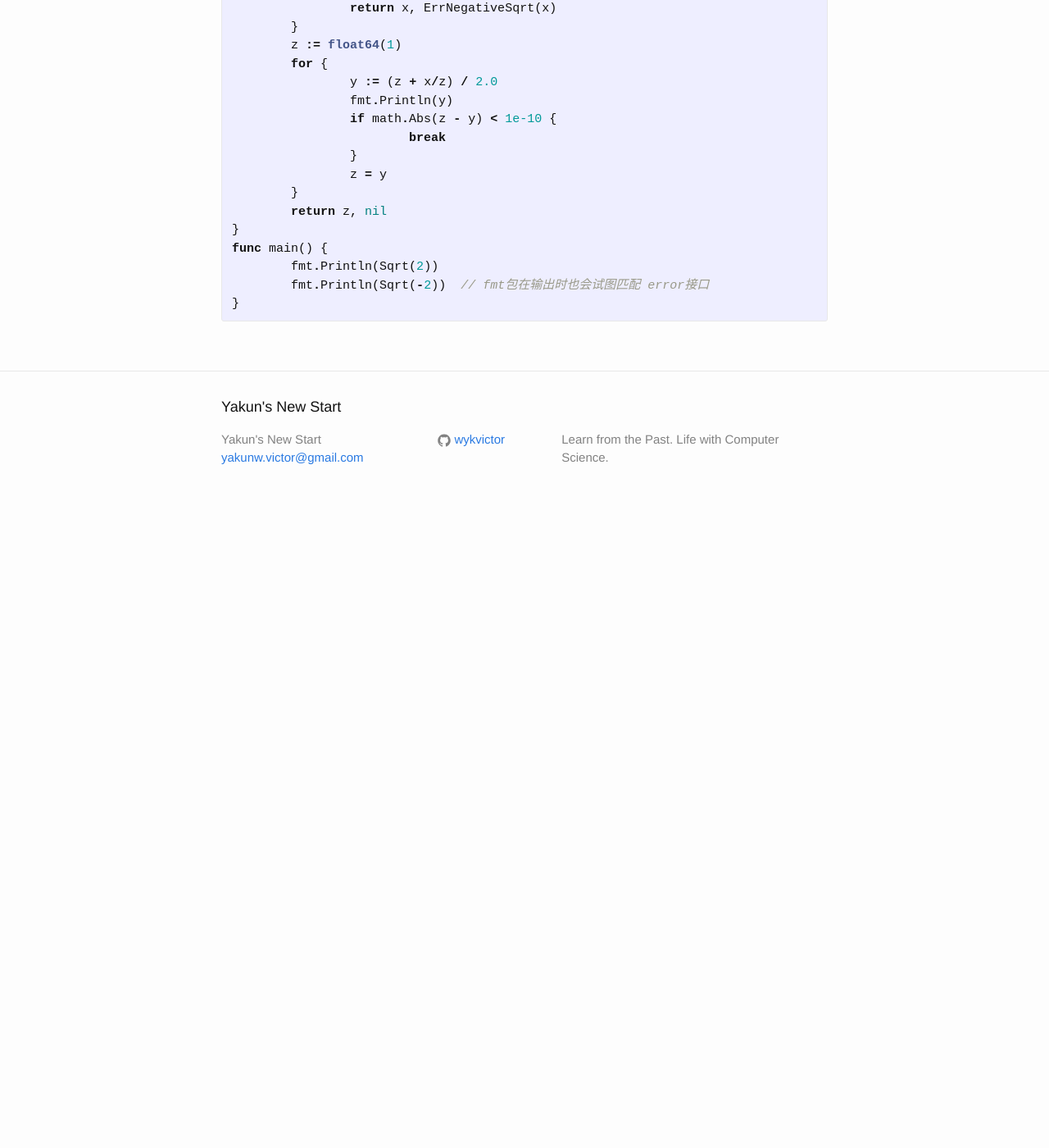
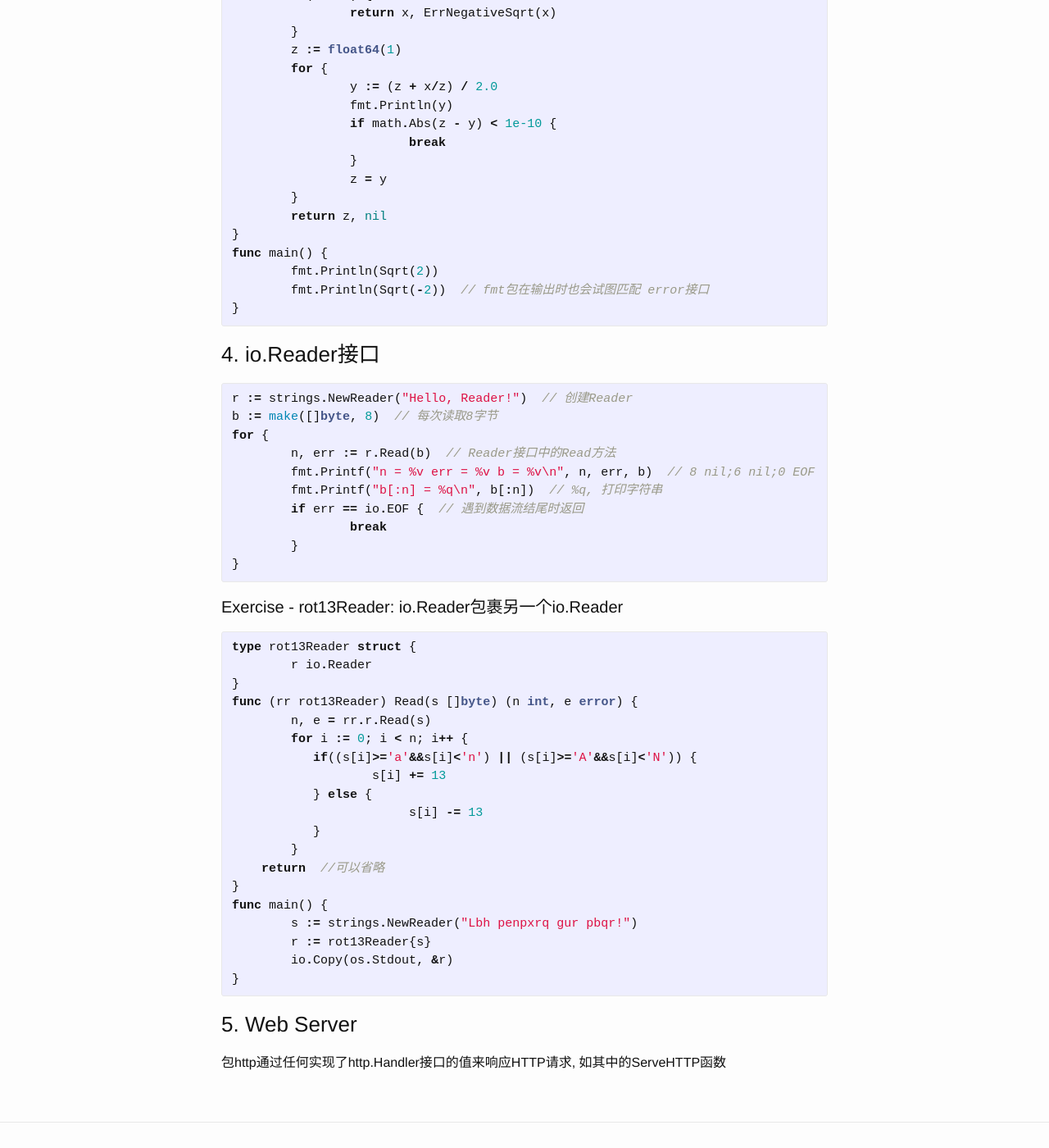
Before and after one commit to wykvictor/wykvictor.github.io, a Jekyll site: the page built from _posts/programming/2015-10-23-Go-Programming-4.md, in a window 1280 px wide and 1400 px high, scrolled down 1406 px. Shown: the whole window at 82% size. Built offline with Jekyll 4.4.1, drawn with Linux system fonts in a browser that asks for light colours; before the commit the page ends 2036 px from its top, so only the background shows below that.

Commit message:
update go-4

```diff
--- a/_posts/programming/2015-10-23-Go-Programming-4.md
+++ b/_posts/programming/2015-10-23-Go-Programming-4.md
@@ -41,7 +41,6 @@ func main() {
 }
 {% endhighlight %}
 
-
 ### 3. 异常
 {% highlight Go %}
 i, err := strconv.Atoi("42")
@@ -50,7 +49,7 @@ if err != nil {  // 非空表示失败
 }
 fmt.Println("Converted integer:", i)
 {% endhighlight %}
-Exercise - error: 实现Sqrt使其接收到一个负数时，返回一个非nil错误值
+#### Exercise - error: 实现Sqrt使其接收到一个负数时，返回一个非nil错误值
 {% highlight Go %}
 type ErrNegativeSqrt float64
 func (e ErrNegativeSqrt) Error() string {
@@ -76,3 +75,45 @@ func main() {
 	fmt.Println(Sqrt(-2))  // fmt包在输出时也会试图匹配 error接口
 }
 {% endhighlight %}
+
+### 4. io.Reader接口
+{% highlight Go %}
+r := strings.NewReader("Hello, Reader!")  // 创建Reader
+b := make([]byte, 8)  // 每次读取8字节
+for {
+	n, err := r.Read(b)  // Reader接口中的Read方法
+	fmt.Printf("n = %v err = %v b = %v\n", n, err, b)  // 8 nil;6 nil;0 EOF
+	fmt.Printf("b[:n] = %q\n", b[:n])  // %q, 打印字符串
+	if err == io.EOF {  // 遇到数据流结尾时返回
+		break
+	}
+}
+{% endhighlight %}
+#### Exercise - rot13Reader:  io.Reader包裹另一个io.Reader
+{% highlight Go %}
+type rot13Reader struct {
+	r io.Reader
+}
+func (rr rot13Reader) Read(s []byte) (n int, e error) {
+	n, e = rr.r.Read(s)
+	for i := 0; i < n; i++ {
+	   if((s[i]>='a'&&s[i]<'n') || (s[i]>='A'&&s[i]<'N')) {
+		   s[i] += 13
+	   } else {
+			s[i] -= 13
+	   }
+	}
+    return  //可以省略
+}
+func main() {
+	s := strings.NewReader("Lbh penpxrq gur pbqr!")
+	r := rot13Reader{s}
+	io.Copy(os.Stdout, &r)
+}
+{% endhighlight %}
+
+### 5. Web Server
+包http通过任何实现了http.Handler接口的值来响应HTTP请求, 如其中的ServeHTTP函数
+{% highlight Go %}
+
+{% endhighlight %}
```
